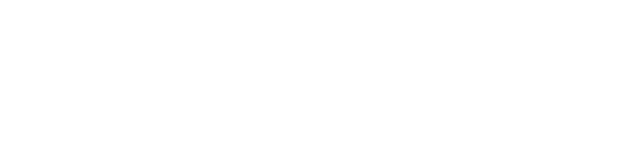
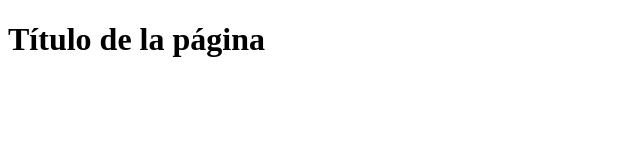
Before and after one commit to samurodriguez/test, a plain HTML site: page index.html in a window 1280 px wide. Shown: the whole page, without its empty margins (0-640 px from the left). Drawn offline with Linux system fonts and the light colour scheme.

Commit message:
Creación del h1

```diff
--- a/index.html
+++ b/index.html
@@ -5,5 +5,7 @@
     <meta name="viewport" content="width=device-width, initial-scale=1.0" />
     <title>Document</title>
   </head>
-  <body></body>
+  <body>
+    <h1>Título de la página</h1>
+  </body>
 </html>
```
